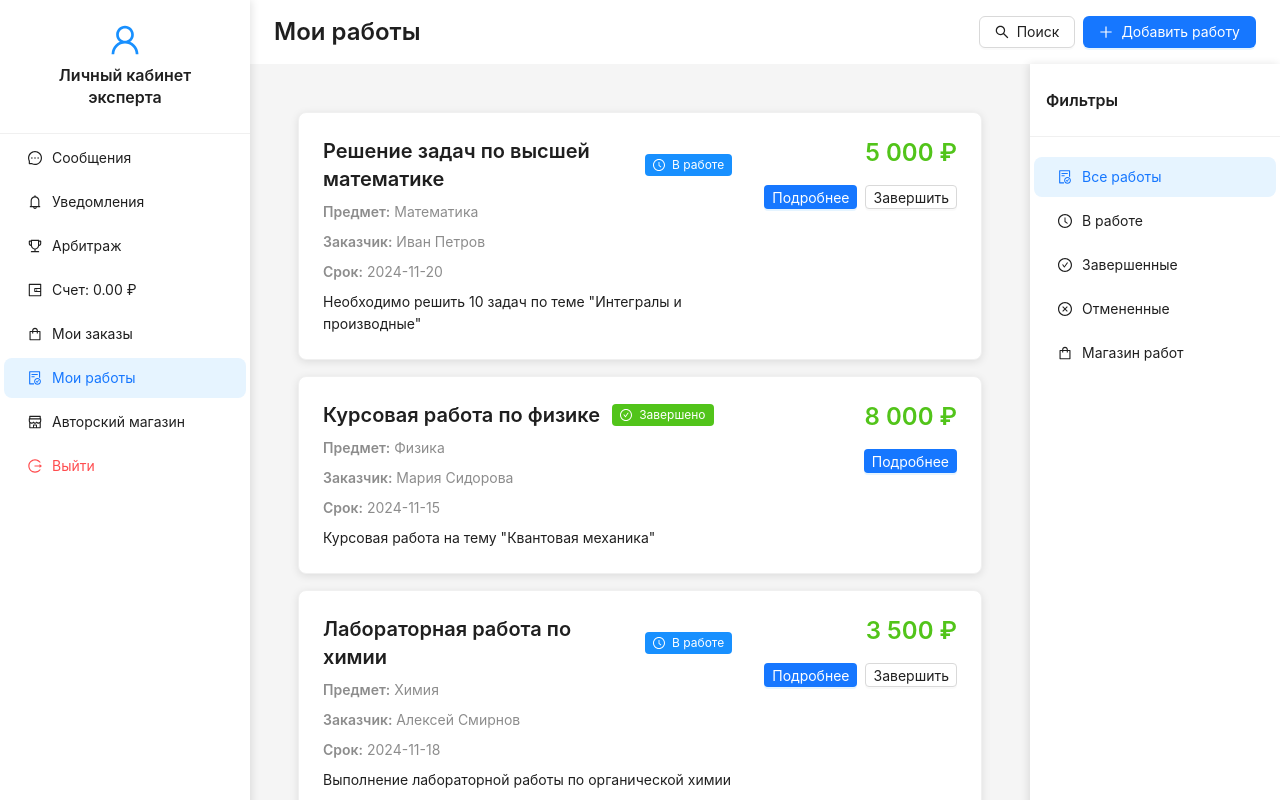
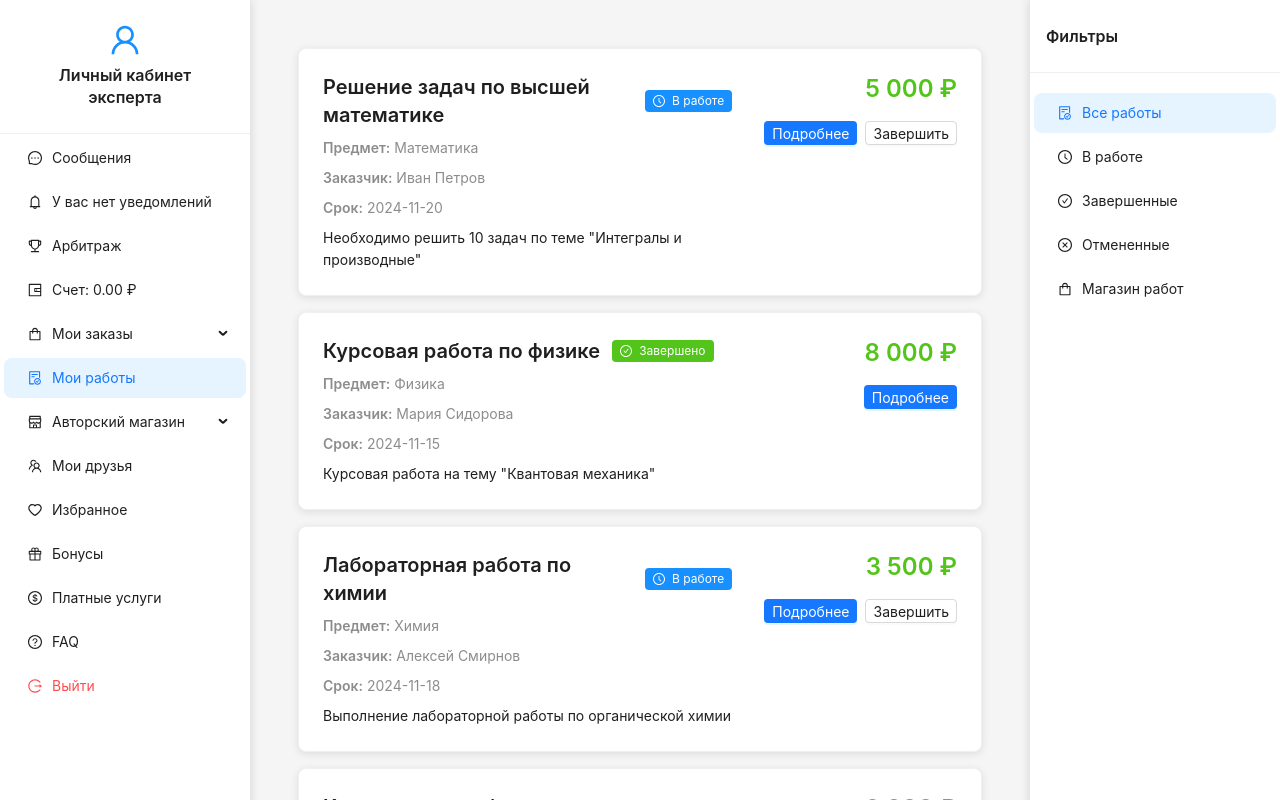
Before and after one commit to Argor01/OkoZnaniy, a React (Vite) app in the folder frontend-react/: page /works in a window 1280 px wide. Shown: the top 800 px of the page. Built offline with nearby package versions, Linux system fonts and the light colour scheme; sample sign-in values are in the browser's storage.

Commit message:
Добавлен сайдбар на страницу MyWorks, добавлены отступы между иконками и текстом в табах

```diff
--- a/frontend-react/src/pages/DirectorDashboard/components/ArbitratorCommunication/ArbitratorCommunication.tsx
+++ b/frontend-react/src/pages/DirectorDashboard/components/ArbitratorCommunication/ArbitratorCommunication.tsx
@@ -47,7 +47,7 @@ const ArbitratorCommunication: React.FC = () => {
       key: 'chat',
       label: (
         <span>
-          <MessageOutlined /> Чат с арбитрами
+          <MessageOutlined style={{ marginRight: 8 }} /> Чат с арбитрами
         </span>
       ),
       children: <ArbitratorChat />,
@@ -56,7 +56,7 @@ const ArbitratorCommunication: React.FC = () => {
       key: 'approvals',
       label: (
         <span>
-          <FileTextOutlined /> Обращения на согласовании ({claims.length})
+          <FileTextOutlined style={{ marginRight: 8 }} /> Обращения на согласовании ({claims.length})
         </span>
       ),
       children: (
--- a/frontend-react/src/pages/MyWorks.tsx
+++ b/frontend-react/src/pages/MyWorks.tsx
@@ -1,25 +1,28 @@
 import React, { useState } from 'react';
-import { Layout, Menu, Button, Typography, Space, message, Modal, Card, Tag, Empty } from 'antd';
+import { Layout, Menu, Button, Typography, Space, Card, Tag, Empty, message, Modal } from 'antd';
 import {
   FileDoneOutlined,
   ClockCircleOutlined,
   CheckCircleOutlined,
   CloseCircleOutlined,
-  LogoutOutlined,
   ShoppingOutlined,
-  PlusOutlined,
-  SearchOutlined,
   UserOutlined,
   MessageOutlined,
   BellOutlined,
   TrophyOutlined,
   WalletOutlined,
   ShopOutlined,
+  TeamOutlined,
+  HeartOutlined,
+  GiftOutlined,
+  DollarOutlined,
+  QuestionCircleOutlined,
+  LogoutOutlined,
 } from '@ant-design/icons';
 import { useNavigate } from 'react-router-dom';
 import { authApi } from '../api/auth';
 
-const { Header, Sider, Content } = Layout;
+const { Sider, Content } = Layout;
 const { Title, Text } = Typography;
 
 type MenuItem = {
@@ -31,58 +34,30 @@ type MenuItem = {
 const MyWorks: React.FC = () => {
   const navigate = useNavigate();
   const [selectedMenu, setSelectedMenu] = useState<string>('all');
-  const [messageModalVisible, setMessageModalVisible] = useState(false);
-  const [notificationsModalVisible, setNotificationsModalVisible] = useState(false);
-  const [arbitrationModalVisible, setArbitrationModalVisible] = useState(false);
-  const [financeModalVisible, setFinanceModalVisible] = useState(false);
+  const [selectedMenuKey, setSelectedMenuKey] = useState<string>('works');
+  const [openKeys, setOpenKeys] = useState<string[]>([]);
 
-  // Тестовые финансовые данные
-  const mockFinanceData = {
-    balance: 45750,
-    totalEarned: 234500,
-    pendingPayments: 12000,
-    transactions: [
-      {
-        id: 1,
-        type: 'income',
-        amount: 5000,
-        description: 'Оплата за заказ "Решение задач по математике"',
-        date: '2024-11-15',
-        status: 'completed'
+  const handleLogout = () => {
+    Modal.confirm({
+      title: 'Выход из системы',
+      content: 'Вы уверены, что хотите выйти?',
+      okText: 'Выйти',
+      cancelText: 'Отмена',
+      maskStyle: {
+        backdropFilter: 'blur(4px)',
       },
-      {
-        id: 2,
-        type: 'income',
-        amount: 8000,
-        description: 'Оплата за заказ "Курсовая работа по физике"',
-        date: '2024-11-14',
-        status: 'completed'
+      onOk: async () => {
+        try {
+          authApi.logout();
+          message.success('Вы вышли из системы');
+          navigate('/login');
+        } catch (error) {
+          authApi.logout();
+          message.success('Вы вышли из системы');
+          navigate('/login');
+        }
       },
-      {
-        id: 3,
-        type: 'withdrawal',
-        amount: -15000,
-        description: 'Вывод средств на карту',
-        date: '2024-11-12',
-        status: 'completed'
-      },
-      {
-        id: 4,
-        type: 'income',
-        amount: 6000,
-        description: 'Оплата за заказ "Контрольная работа по программированию"',
-        date: '2024-11-10',
-        status: 'completed'
-      },
-      {
-        id: 5,
-        type: 'pending',
-        amount: 12000,
-        description: 'Ожидает оплаты: "Дипломная работа"',
-        date: '2024-11-16',
-        status: 'pending'
-      }
-    ]
+    });
   };
 
   const menuItems: MenuItem[] = [
@@ -112,29 +87,6 @@ const MyWorks: React.FC = () => {
       label: 'Магазин работ',
     },
   ];
-
-  const handleLogout = () => {
-    Modal.confirm({
-      title: 'Выход из системы',
-      content: 'Вы уверены, что хотите выйти?',
-      okText: 'Выйти',
-      cancelText: 'Отмена',
-      maskStyle: {
-        backdropFilter: 'blur(4px)',
-      },
-      onOk: async () => {
-        try {
-          authApi.logout();
-          message.success('Вы вышли из системы');
-          navigate('/login');
-        } catch (error) {
-          authApi.logout();
-          message.success('Вы вышли из системы');
-          navigate('/login');
-        }
-      },
-    });
-  };
 
   // Тестовые данные работ
   const mockWorks = [
@@ -211,7 +163,7 @@ const MyWorks: React.FC = () => {
 
   return (
     <Layout style={{ minHeight: '100vh' }}>
-      {/* Левый базовый сайдбар */}
+      {/* Левый сайдбар */}
       <Sider
         width={250}
         style={{
@@ -233,29 +185,28 @@ const MyWorks: React.FC = () => {
         </div>
         <Menu
           mode="inline"
-          selectedKeys={['works']}
+          selectedKeys={[selectedMenuKey]}
+          openKeys={openKeys}
+          onOpenChange={setOpenKeys}
+          triggerSubMenuAction="hover"
           onClick={({ key }) => {
-            if (key === 'dashboard') {
-              navigate('/expert-dashboard');
-              return;
-            }
             if (key === 'messages') {
-              setMessageModalVisible(true);
+              message.info('Сообщения');
               return;
             }
             if (key === 'notifications') {
-              setNotificationsModalVisible(true);
+              message.info('Уведомления');
               return;
             }
             if (key === 'arbitration') {
-              setArbitrationModalVisible(true);
+              message.info('Арбитраж');
               return;
             }
             if (key === 'balance') {
-              setFinanceModalVisible(true);
+              message.info('Финансы');
               return;
             }
-            if (key === 'orders') {
+            if (key.startsWith('orders-') || key === 'orders') {
               navigate('/expert-dashboard');
               return;
             }
@@ -263,14 +214,47 @@ const MyWorks: React.FC = () => {
               // Уже на этой странице
               return;
             }
-            if (key === 'shop') {
+            if (key === 'shop-ready-works') {
               navigate('/shop/ready-works');
+              return;
+            }
+            if (key === 'shop-add-work') {
+              navigate('/shop/add-work');
+              return;
+            }
+            if (key === 'shop-my-works') {
+              // Уже на этой странице
+              return;
+            }
+            if (key === 'shop-purchased') {
+              navigate('/shop/purchased');
+              return;
+            }
+            if (key === 'friends') {
+              message.info('Мои друзья');
+              return;
+            }
+            if (key === 'favorites') {
+              message.info('Избранное');
+              return;
+            }
+            if (key === 'bonuses') {
+              message.info('Бонусы');
+              return;
+            }
+            if (key === 'paid-services') {
+              message.info('Платные услуги');
+              return;
+            }
+            if (key === 'faq') {
+              message.info('FAQ');
               return;
             }
             if (key === 'logout') {
               handleLogout();
               return;
             }
+            setSelectedMenuKey(key);
           }}
           style={{
             borderRight: 0,
@@ -281,7 +265,7 @@ const MyWorks: React.FC = () => {
             Сообщения
           </Menu.Item>
           <Menu.Item key="notifications" icon={<BellOutlined />}>
-            Уведомления
+            У вас нет уведомлений
           </Menu.Item>
           <Menu.Item key="arbitration" icon={<TrophyOutlined />}>
             Арбитраж
@@ -289,43 +273,59 @@ const MyWorks: React.FC = () => {
           <Menu.Item key="balance" icon={<WalletOutlined />}>
             Счет: 0.00 ₽
           </Menu.Item>
-          <Menu.Item key="orders" icon={<ShoppingOutlined />}>
-            Мои заказы
-          </Menu.Item>
+          <Menu.SubMenu key="orders" icon={<ShoppingOutlined />} title="Мои заказы">
+            <Menu.Item key="orders-all">Все (0)</Menu.Item>
+            <Menu.Item key="orders-open">Открыт ()</Menu.Item>
+            <Menu.Item key="orders-confirming">На подтверждении ()</Menu.Item>
+            <Menu.Item key="orders-progress">На выполнении ()</Menu.Item>
+            <Menu.Item key="orders-payment">Ожидает оплаты ()</Menu.Item>
+            <Menu.Item key="orders-review">На проверке ()</Menu.Item>
+            <Menu.Item key="orders-completed">Выполнен ()</Menu.Item>
+            <Menu.Item key="orders-revision">На доработке ()</Menu.Item>
+            <Menu.Item key="orders-download">Ожидает скачивания ()</Menu.Item>
+            <Menu.Item key="orders-closed">Закрыт ()</Menu.Item>
+          </Menu.SubMenu>
           <Menu.Item key="works" icon={<FileDoneOutlined />}>
             Мои работы
           </Menu.Item>
-          <Menu.Item key="shop" icon={<ShopOutlined />}>
-            Авторский магазин
+          <Menu.SubMenu key="shop" icon={<ShopOutlined />} title="Авторский магазин">
+            <Menu.Item key="shop-ready-works">
+              Магазин готовых работ
             </Menu.Item>
-          <Menu.Item key="logout" icon={<LogoutOutlined />} danger>
+            <Menu.Item key="shop-add-work">
+              Добавить работу в магазин
+            </Menu.Item>
+            <Menu.Item key="shop-my-works">
+              Мои работы
+            </Menu.Item>
+            <Menu.Item key="shop-purchased">
+              Купленные работы
+            </Menu.Item>
+          </Menu.SubMenu>
+          <Menu.Item key="friends" icon={<TeamOutlined />}>
+            Мои друзья
+          </Menu.Item>
+          <Menu.Item key="favorites" icon={<HeartOutlined />}>
+            Избранное
+          </Menu.Item>
+          <Menu.Item key="bonuses" icon={<GiftOutlined />}>
+            Бонусы
+          </Menu.Item>
+          <Menu.Item key="paid-services" icon={<DollarOutlined />}>
+            Платные услуги
+          </Menu.Item>
+          <Menu.Item key="faq" icon={<QuestionCircleOutlined />}>
+            FAQ
+          </Menu.Item>
+          <Menu.Item
+            key="logout"
+            icon={<LogoutOutlined />}
+            danger
+          >
             Выйти
           </Menu.Item>
         </Menu>
       </Sider>
-
-      <Layout>
-        <Header
-          style={{
-            background: '#fff',
-            padding: '0 24px',
-            boxShadow: '0 2px 8px rgba(0,0,0,0.1)',
-            display: 'flex',
-            justifyContent: 'space-between',
-            alignItems: 'center',
-          }}
-        >
-          <Title level={3} style={{ margin: 0 }}>
-            Мои работы
-          </Title>
-
-          <Space>
-            <Button icon={<SearchOutlined />}>Поиск</Button>
-            <Button type="primary" icon={<PlusOutlined />}>
-              Добавить работу
-            </Button>
-          </Space>
-        </Header>
 
       <Layout>
         <Content style={{ margin: '24px', minHeight: 280 }}>
@@ -431,135 +431,6 @@ const MyWorks: React.FC = () => {
         </Sider>
       </Layout>
     </Layout>
-
-      {/* Модальные окна - заглушки */}
-      <Modal
-        title="Сообщения"
-        open={messageModalVisible}
-        onCancel={() => setMessageModalVisible(false)}
-        footer={null}
-        width={800}
-      >
-        <Empty description="Функционал сообщений в разработке" />
-      </Modal>
-
-      <Modal
-        title="Уведомления"
-        open={notificationsModalVisible}
-        onCancel={() => setNotificationsModalVisible(false)}
-        footer={null}
-        width={800}
-      >
-        <Empty description="Нет новых уведомлений" />
-      </Modal>
-
-      <Modal
-        title="Арбитраж"
-        open={arbitrationModalVisible}
-        onCancel={() => setArbitrationModalVisible(false)}
-        footer={null}
-        width={800}
-      >
-        <Empty description="У вас нет активных арбитражей" />
-      </Modal>
-
-      <Modal
-        title="Финансы"
-        open={financeModalVisible}
-        onCancel={() => setFinanceModalVisible(false)}
-        footer={null}
-        width={900}
-      >
-        <Space direction="vertical" size="large" style={{ width: '100%' }}>
-          {/* Карточки со статистикой */}
-          <div style={{ display: 'grid', gridTemplateColumns: 'repeat(3, 1fr)', gap: 16 }}>
-            <Card style={{ background: 'linear-gradient(135deg, #667eea 0%, #764ba2 100%)', border: 'none' }}>
-              <Space direction="vertical" size="small">
-                <Text style={{ color: 'rgba(255,255,255,0.8)', fontSize: 14 }}>Текущий баланс</Text>
-                <Title level={2} style={{ margin: 0, color: '#fff' }}>
-                  {mockFinanceData.balance.toLocaleString('ru-RU')} ₽
-                </Title>
-              </Space>
-            </Card>
-
-            <Card style={{ background: 'linear-gradient(135deg, #f093fb 0%, #f5576c 100%)', border: 'none' }}>
-              <Space direction="vertical" size="small">
-                <Text style={{ color: 'rgba(255,255,255,0.8)', fontSize: 14 }}>Всего заработано</Text>
-                <Title level={2} style={{ margin: 0, color: '#fff' }}>
-                  {mockFinanceData.totalEarned.toLocaleString('ru-RU')} ₽
-                </Title>
-              </Space>
-            </Card>
-
-            <Card style={{ background: 'linear-gradient(135deg, #4facfe 0%, #00f2fe 100%)', border: 'none' }}>
-              <Space direction="vertical" size="small">
-                <Text style={{ color: 'rgba(255,255,255,0.8)', fontSize: 14 }}>Ожидает оплаты</Text>
-                <Title level={2} style={{ margin: 0, color: '#fff' }}>
-                  {mockFinanceData.pendingPayments.toLocaleString('ru-RU')} ₽
-                </Title>
-              </Space>
-            </Card>
-          </div>
-
-          {/* Кнопка вывода средств */}
-          <Button type="primary" size="large" icon={<WalletOutlined />} block>
-            Вывести средства
-          </Button>
-
-          {/* История транзакций */}
-          <Card title="История транзакций" style={{ marginTop: 8 }}>
-            <Space direction="vertical" size="middle" style={{ width: '100%' }}>
-              {mockFinanceData.transactions.map((transaction) => {
-                const isIncome = transaction.type === 'income';
-                const isPending = transaction.type === 'pending';
-                const isWithdrawal = transaction.type === 'withdrawal';
-
-                return (
-                  <div
-                    key={transaction.id}
-                    style={{
-                      display: 'flex',
-                      justifyContent: 'space-between',
-                      alignItems: 'center',
-                      padding: '12px 16px',
-                      background: isPending ? '#fff7e6' : '#fafafa',
-                      borderRadius: 8,
-                      border: `1px solid ${isPending ? '#ffd591' : '#f0f0f0'}`,
-                    }}
-                  >
-                    <div style={{ flex: 1 }}>
-                      <Text strong style={{ display: 'block', marginBottom: 4 }}>
-                        {transaction.description}
-                      </Text>
-                      <Text type="secondary" style={{ fontSize: 12 }}>
-                        {transaction.date}
-                      </Text>
-                    </div>
-                    <div style={{ textAlign: 'right' }}>
-                      <Title
-                        level={4}
-                        style={{
-                          margin: 0,
-                          color: isWithdrawal ? '#ff4d4f' : isIncome ? '#52c41a' : '#faad14',
-                        }}
-                      >
-                        {isWithdrawal ? '' : '+'}{transaction.amount.toLocaleString('ru-RU')} ₽
-                      </Title>
-                      <Tag
-                        color={isPending ? 'orange' : isWithdrawal ? 'red' : 'green'}
-                        style={{ marginTop: 4 }}
-                      >
-                        {isPending ? 'Ожидает' : transaction.status === 'completed' ? 'Завершено' : 'В обработке'}
-                      </Tag>
-                    </div>
-                  </div>
-                );
-              })}
-            </Space>
-          </Card>
-        </Space>
-      </Modal>
-    </Layout>
   );
 };
 
```
Also changed, not shown: frontend-react/src/pages/DirectorDashboard/components/FinancialStatistics/FinancialStatistics.tsx (+4 -6 lines), frontend-react/src/pages/DirectorDashboard/components/PartnerPanel/PartnerPanel.tsx (+3 -5 lines), frontend-react/src/pages/DirectorDashboard/components/PersonnelManagement/PersonnelManagement.tsx (+4 -4 lines). Lines whose indentation alone changed are shown as unchanged.
